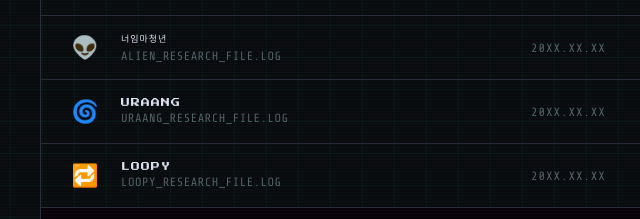
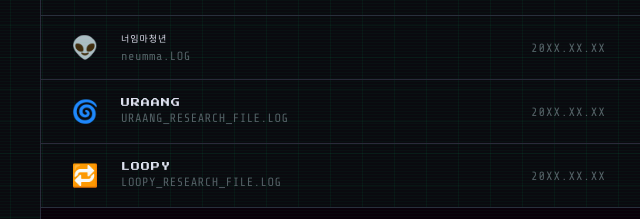
Before and after one commit to Smiley337/ghost0226, a plain HTML site: page menu5/menu5_index.html in a window 1280 px wide. Shown: the part 391-610 px from the top of the page, 182-822 px from the left. Drawn offline with nearby package versions, Linux system fonts and the light colour scheme.

Commit message:
너임마청년

```diff
--- a/menu5/menu5_index.html
+++ b/menu5/menu5_index.html
@@ -291,7 +291,7 @@
         <div class="file-icon">👽</div>
         <div class="file-name-wrap">
           <div class="file-name">너임마청년</div>
-          <div class="file-desc">ALIEN_RESEARCH_FILE.LOG</div>
+          <div class="file-desc">neumma.LOG</div>
         </div>
         <div class="file-date">20XX.XX.XX</div>
         <div><span class="file-badge badge-open">OPEN</span></div>
```
